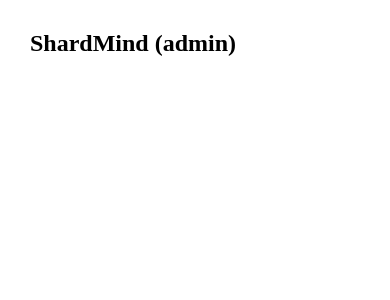
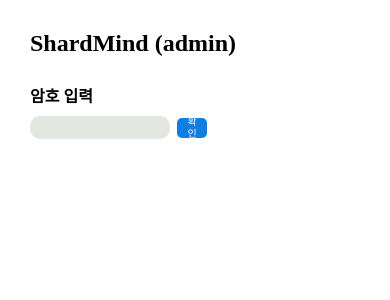
Before and after one commit to rmdnps10/sharemind-client, a React (Create React App) app: page /admin in a window 390 px wide. Shown: the top 300 px of the page. Built offline with nearby package versions, Linux system fonts and the light colour scheme.

Commit message:
Feat: admin 페이지 모달을 제외한 반응형 스타일링 완성 #2

```diff
--- a/src/components/Admin/PwAdminInput.tsx
+++ b/src/components/Admin/PwAdminInput.tsx
@@ -1,9 +1,57 @@
-import React from 'react'
+import React from 'react';
+import styled from 'styled-components';
 
-function PwAdminInput() {
+interface PwAdminInputProps {
+  setIsCorrectPw: React.Dispatch<React.SetStateAction<boolean>>;
+}
+function PwAdminInput({ setIsCorrectPw }: PwAdminInputProps) {
+  const onSubmitButtonClick = () => {
+    setIsCorrectPw(true);
+  };
   return (
-    <div>PwAdminI</div>
-  )
+    <PWAdminInputForm>
+      <FormTitle>암호 입력</FormTitle>
+      <Flex>
+        <PasswordField />
+        <SubmitButton onClick={onSubmitButtonClick}>확인</SubmitButton>
+      </Flex>
+    </PWAdminInputForm>
+  );
 }
 
-export default PwAdminInput
+const PWAdminInputForm = styled.div`
+  display: flex;
+  flex-direction: column;
+  gap: 1rem;
+`;
+
+const FormTitle = styled.div`
+  font-size: 1.6rem;
+  font-weight: 700;
+`;
+
+const Flex = styled.div`
+  display: flex;
+  gap: 0.7rem;
+  align-items: center;
+`;
+
+const PasswordField = styled.input`
+  border-radius: 1rem;
+  padding: 0.6rem 1rem;
+  background: #e2e7e0;
+  width: 12rem;
+`;
+
+export const SubmitButton = styled.button`
+  border-radius: 0.5rem;
+  width: 3rem;
+  height: 2rem;
+  background: #117de0;
+  display: flex;
+  justify-content: center;
+  align-items: center;
+  color: white;
+`;
+
+export default PwAdminInput;
--- /dev/null
+++ b/src/components/Admin/UnpaidItem.tsx
@@ -0,0 +1,46 @@
+import React from 'react';
+import styled from 'styled-components';
+import { SubmitButton } from './PwAdminInput';
+
+interface UnPaidItemProps {
+  customerEmail: string;
+  counselorEmail: string;
+  date: string;
+}
+
+function UnpaidItem({ customerEmail, counselorEmail, date }: UnPaidItemProps) {
+  return (
+    <UnpaidCounselInform>
+      <CustomerEmail>{customerEmail}</CustomerEmail>
+      <CounselorEmail>{counselorEmail}</CounselorEmail>
+      <ApplyDate>{date}</ApplyDate>
+      <CheckButton>확인하기</CheckButton>
+    </UnpaidCounselInform>
+  );
+}
+
+const UnpaidCounselInform = styled.div`
+  display: flex;
+  align-items: center;
+
+  @media (max-width: 767px) {
+    width: 100%;
+  }
+  @media (min-width: 768px) {
+    width: 42rem;
+  }
+  justify-content: space-between;
+  font-size: 1rem;
+`;
+
+const CustomerEmail = styled.div``;
+
+const CounselorEmail = styled.div``;
+
+const ApplyDate = styled.div``;
+
+const CheckButton = styled(SubmitButton)`
+  width: 5rem;
+`;
+
+export default UnpaidItem;
--- a/src/components/Admin/UnpaidList.tsx
+++ b/src/components/Admin/UnpaidList.tsx
@@ -1,9 +1,48 @@
-import React from 'react'
+import React from 'react';
+import styled from 'styled-components';
+import UnpaidItem from './UnpaidItem';
 
 function UnpaidList() {
   return (
-    <div>UnpaidList</div>
-  )
+    <UnpaidListContainer>
+      <ListTitle>미결제 리스트</ListTitle>
+      <IndexAllDisPlay>
+        <IndexDisplay>고객 이메일 | 상담사 이메일 | 신청일시</IndexDisplay>
+        <IndexPayCheck> 결제확인 </IndexPayCheck>
+      </IndexAllDisPlay>
+      <UnpaidItem
+        customerEmail="rmdnps10@gmail.com"
+        counselorEmail="rmdnps10@gmial.com"
+        date="2023-11-04"
+      />
+    </UnpaidListContainer>
+  );
 }
 
-export default UnpaidList
+const UnpaidListContainer = styled.div`
+  flex-direction: column;
+  gap: 1rem;
+  display: flex;
+  width: 100%;
+`;
+
+const ListTitle = styled.div`
+  font-size: 1.6rem;
+  font-weight: 700;
+`;
+
+const IndexAllDisPlay = styled.div`
+  font-size: 1.3rem;
+  width: 100%;
+  display: flex;
+  width: 100%;
+  justify-content: space-between;
+`;
+const IndexPayCheck = styled.div`
+  font-size: 1.3rem;
+  padding-right: 0.4rem;
+`;
+
+const IndexDisplay = styled.div``;
+
+export default UnpaidList;
--- a/src/pages/AdminPage.tsx
+++ b/src/pages/AdminPage.tsx
@@ -1,15 +1,20 @@
+import PayCheckModal from 'components/Admin/PayCheckModal';
+import PwAdminInput from 'components/Admin/PwAdminInput';
+import UnpaidList from 'components/Admin/UnpaidList';
 import ChatHeader from 'components/Chatting/ChatHeader';
 import { HeaderText } from 'components/CounselLink';
 import { useState } from 'react';
 import styled from 'styled-components';
 
 const AdminPage = () => {
-  const [isCorretPw, setIsCorrectPw] = useState<boolean>(false);
+  const [isCorrectPw, setIsCorrectPw] = useState<boolean>(false);
+  const [isVisibleModel, setIsVisibleModal] = useState<boolean>(false);
 
   return (
     <AdminPageContainer>
       <HeaderText>ShardMind (admin)</HeaderText>
-
+      {isCorrectPw ? <UnpaidList /> : <PwAdminInput setIsCorrectPw = {setIsCorrectPw}/>}
+      {isVisibleModel ? <PayCheckModal /> : ''}
     </AdminPageContainer>
   );
 };
@@ -20,5 +25,6 @@ const AdminPageContainer = styled.div`
   flex-direction: column;
   align-items: start;
   margin: 3rem;
+  gap: 3rem;
 `;
 export default AdminPage;
```
